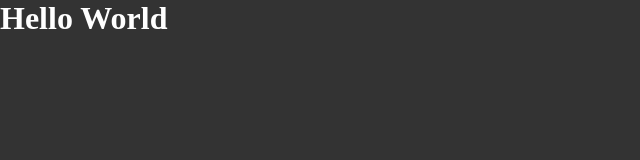
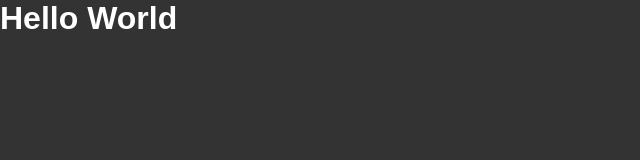
Before and after one commit to jonatasbueno/learning-webpack, a React app: page / in a window 1280 px wide. Shown: the top 160 px of the page, without its empty margins (0-640 px from the left). Built offline with nearby package versions, Linux system fonts and the light colour scheme; the HTML template or start-up script is replaced by a standard one.

Commit message:
Configurado scss loader no webpack

```diff
--- a/package.json
+++ b/package.json
@@ -20,6 +20,8 @@
     "cross-env": "^7.0.3",
     "css-loader": "^6.2.0",
     "html-webpack-plugin": "^5.3.2",
+    "node-sass": "^6.0.1",
+    "sass-loader": "^12.1.0",
     "style-loader": "^3.2.1",
     "webpack": "^5.50.0",
     "webpack-cli": "^4.8.0",
--- a/src/App.jsx
+++ b/src/App.jsx
@@ -1,4 +1,5 @@
-import './styles/global.css'
+import './styles/global.scss'
+
 export function App() {
   return <h1>Hello World</h1>
 }
--- a/src/styles/global.css
+++ /dev/null
@@ -1,9 +0,0 @@
-* {
-  margin: 0;
-  padding: 0;
-}
-
-body {
-  background-color: #333;
-  color: #FFF
-}
--- /dev/null
+++ b/src/styles/global.scss
@@ -0,0 +1,14 @@
+* {
+  margin: 0;
+  padding: 0;
+}
+
+body {
+  background-color: #333;
+  color: #FFF;
+
+  h1 {
+    font-family: Arial, Helvetica, sans-serif;
+    font-size: xx-large;
+  }
+}
--- a/webpack.config.js
+++ b/webpack.config.js
@@ -46,9 +46,9 @@
         use: 'babel-loader'
       },
       {
-        test: /\.css$/,
+        test: /\.scss$/,
         exclude: /node_modules/,
-        use: ['style-loader', 'css-loader']
+        use: ['style-loader','css-loader', 'sass-loader']
       }
     ]
   }
```
Also changed, not shown: 1 other file (tests, documents, lock files or other folders).
